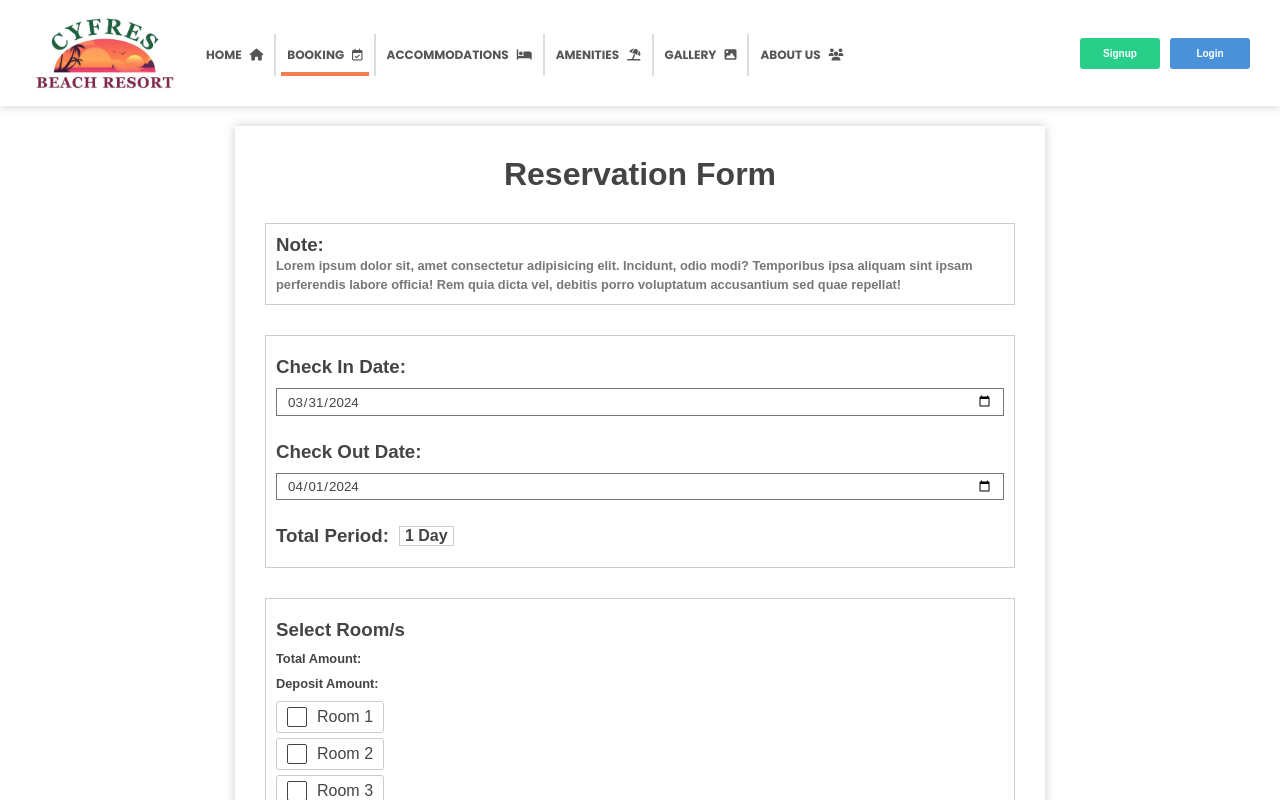
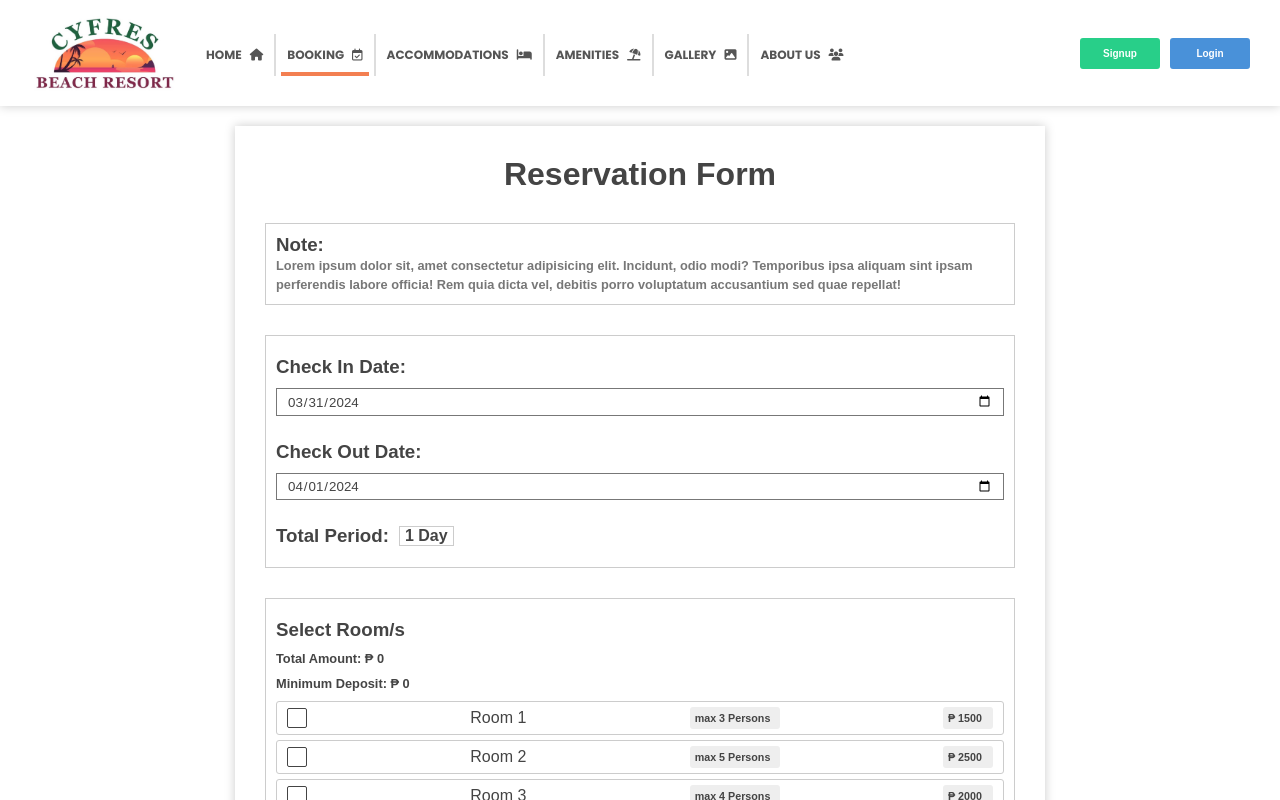
Before and after one commit to Mishenko28/Cyfres-Beach-Resort-Website, a React (Vite) app in the folder frontend/: page /booking in a window 1280 px wide. Shown: the top 800 px of the page. Built offline with nearby package versions, Linux system fonts and the light colour scheme; a web font is replaced by a local one.

Commit message:
reservation v1.3

```diff
--- a/frontend/src/pages/Booking.jsx
+++ b/frontend/src/pages/Booking.jsx
@@ -1,9 +1,27 @@
-import { useState } from "react"
+import { useEffect, useState } from "react"
 
 export default function Booking() {
     const [dateIn, setDateIn] = useState(new Date().toLocaleDateString('en-CA'))
     const [dateOut, setDateOut] = useState(new Date(new Date().setDate(new Date().getDate() + 1)).toLocaleDateString('en-CA'))
     const totalPeriod = (new Date(dateOut) - new Date(dateIn)) / 86400000
+    const [totalAmount, setTotalAmount] = useState(0)
+    const [rooms, setRooms] = useState([])
+
+    useEffect(() => {
+        const rooms = [
+            { _id: 123, name: 'Room 1', max: 3, rate: 1500 },
+            { _id: 223, name: 'Room 2', max: 5, rate: 2500 },
+            { _id: 323, name: 'Room 3', max: 4, rate: 2000 },
+            { _id: 423, name: 'Room 4', max: 1, rate: 1000 }
+        ]
+
+        setRooms(rooms.map(room => ({ ...room, isChecked: false })))
+    }, [])
+
+    useEffect(() => {
+        setTotalAmount(0)
+        rooms.map(room => room.isChecked && setTotalAmount(p => p + room.rate))
+    }, [rooms])
 
     const handleDate = (e, type) => {
         if (type == 'in') {
@@ -19,8 +37,11 @@ export default function Booking() {
             } else {
                 setDateOut(new Date(new Date().setDate(new Date().getDate() + 1)).toLocaleDateString('en-CA'))
             }
+        }
+    }
 
-        }
+    const handleCheckbox = (id) => {
+        setRooms(prev => prev.map(room => (room._id == id ? { ...room, isChecked: !room.isChecked } : { ...room })))
     }
 
     return (
@@ -39,31 +60,23 @@ export default function Booking() {
                     <div>
                         <h3>Total Period:</h3>
                         {totalPeriod !== 0 &&
-                            <h5>{totalPeriod} {totalPeriod == 1 ? 'Day' : 'Days'}</h5>
+                            <h5>{totalPeriod} Day{totalPeriod !== 1 && 's'}</h5>
                         }
                     </div>
                 </div>
                 <div className="rooms-cont">
                     <h3>Select Room/s</h3>
-                    <h4>Total Amount:</h4>
-                    <h4>Deposit Amount:</h4>
+                    <h4>Total Amount: ₱ {totalAmount}</h4>
+                    <h4>Minimum Deposit: ₱ {totalAmount * 0.5}</h4>
                     <div className="rooms">
-                        <div className="room">
-                            <input type="checkbox" id="room1" />
-                            <label htmlFor="room1">Room 1</label>
-                        </div>
-                        <div className="room">
-                            <input type="checkbox" id="room2" />
-                            <label htmlFor="room2">Room 2</label>
-                        </div>
-                        <div className="room">
-                            <input type="checkbox" id="room3" />
-                            <label htmlFor="room3">Room 3</label>
-                        </div>
-                        <div className="room">
-                            <input type="checkbox" id="room4" />
-                            <label htmlFor="room4">Room 4</label>
-                        </div>
+                        {rooms.map(room => (
+                            <div key={room._id} className="room">
+                                <input checked={room.isChecked} onChange={() => handleCheckbox(room._id)} type="checkbox" id={room.name} />
+                                <label htmlFor={room.name}>{room.name}</label>
+                                <h6>max {room.max} Person{room.max !== 1 && 's'}</h6>
+                                <h6>₱ {room.rate}</h6>
+                            </div>
+                        ))}
                     </div>
                 </div>
                 <div className="req">
--- a/frontend/src/styles/booking.css
+++ b/frontend/src/styles/booking.css
@@ -19,6 +19,7 @@
     border-radius: 2px;
     width: 20px;
     height: 20px;
+    cursor: pointer;
 }
 
 .booking form input[type='checkbox']:checked {
@@ -90,17 +91,27 @@
     display: flex;
     flex-direction: column;
     gap: 5px;
-    width: max-content;
 }
 
 .booking form .rooms-cont .room {
     display: flex;
+    justify-content: space-between;
     align-items: center;
-    gap: 10px;
     border: 1px solid #ccc;
     border-radius: 3px;
     padding: 5px 10px;
     color: #444;
+}
+
+.booking form .rooms-cont .room h6 {
+    background-color: #eee;
+    border-radius: 3px;
+    padding: 5px;
+    width: 80px;
+}
+
+.booking form .rooms-cont .room h6:last-child {
+    width: 40px;
 }
 
 .booking form .req {
```
